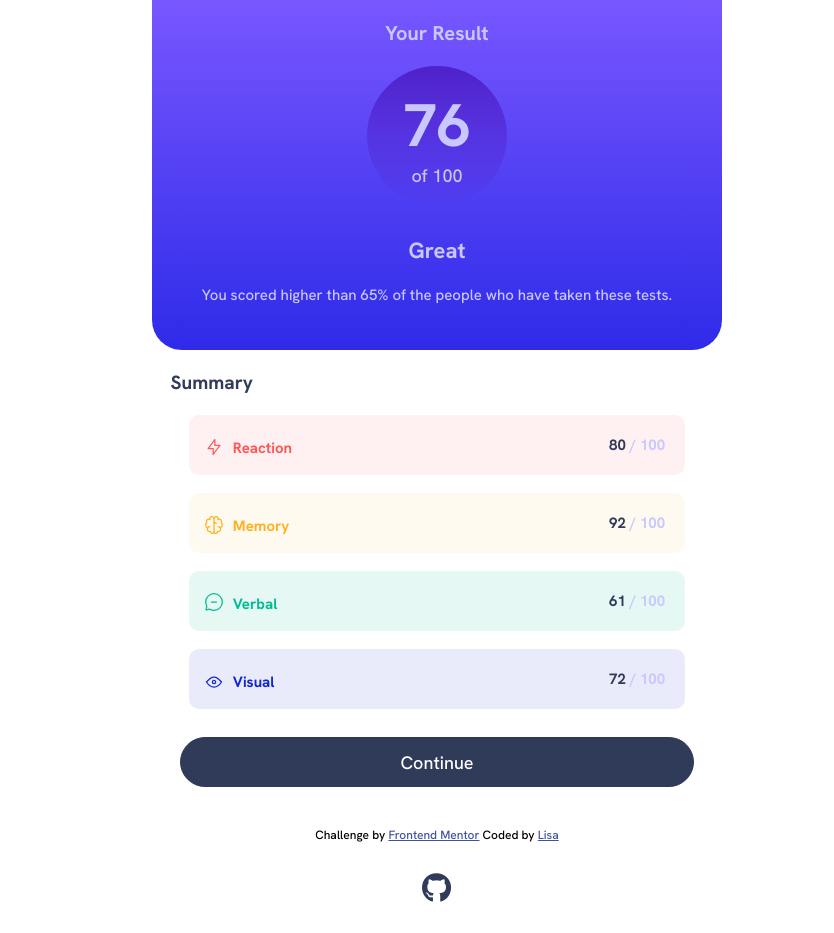
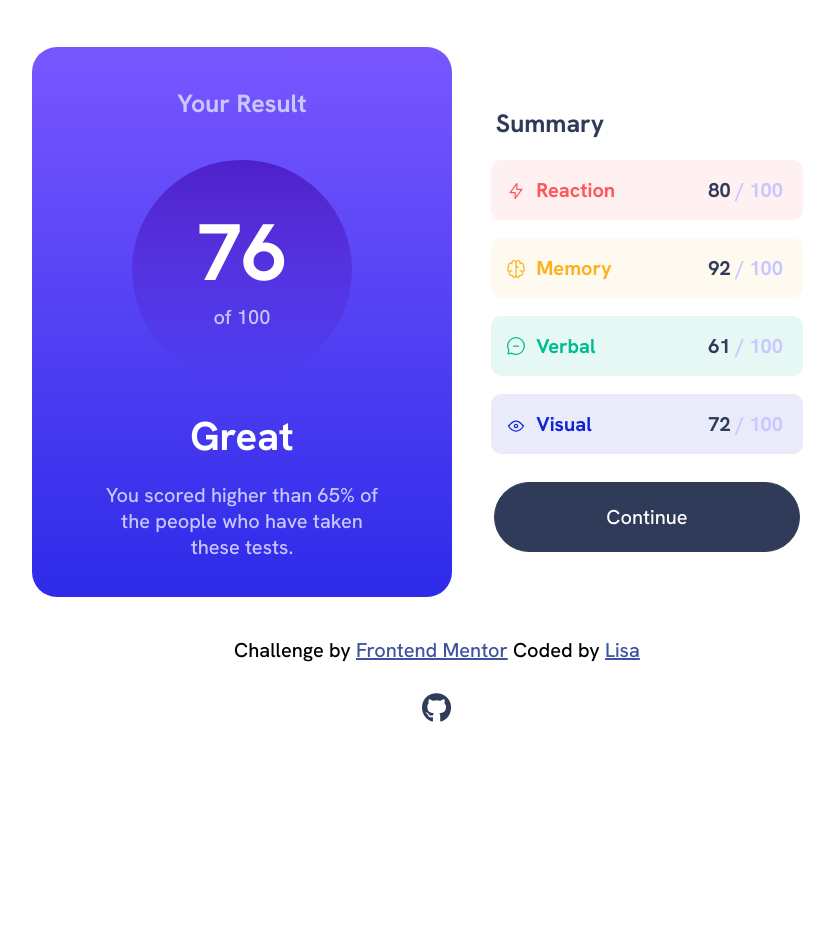
Before and after one commit to CrypticMango/results-summary-component, a plain HTML site: page index.html in a window 1536 px wide. Shown: the whole page, without its empty margins (331-1165 px from the left). After the commit the page ends 800 px from the top, so only its background shows below. Drawn offline with Linux system fonts and the light colour scheme.

Commit message:
worked on desktop view
-changed fonts
-changed padding for the stats section
-edited size of the circle in the result section

```diff
--- a/index.html
+++ b/index.html
@@ -30,8 +30,8 @@
       <p class="top-blurb">You scored higher than 65% of the people who have taken these tests.</p>
     </div>
 
+    <div class="stats-section">
       <h3>Summary</h3>
-
       <div class="reaction stats">
         <div class="word-image">
           <img src="/assets/images/icon-reaction.svg" alt="bolt">
@@ -39,7 +39,6 @@
         </div>
         <div><span>80 <span class="grey">/ 100</span></span></div>
       </div>
-
       <div class="memory stats">
         <div class="word-image">
           <img src="/assets/images/icon-memory.svg" alt="brain">
@@ -47,7 +46,6 @@
         </div>
         <div><span>92 <span class="grey">/ 100</span></span></div>
       </div>
-
       <div class="verbal stats">
         <div class="word-image">
          <img src="/assets/images/icon-verbal.svg" alt="speech-bubble">
@@ -55,7 +53,6 @@
         </div>
         <div class="rating"><span>61 <span class="grey">/ 100</span></span></div>
       </div>
-
       <div class="visual stats">
         <div class="word-image">
           <img src="/assets/images/icon-visual.svg" alt="eye">
@@ -63,8 +60,8 @@
         </div>
         <div><span>72 <span class="grey">/ 100</span></span></div>
       </div>
-
       <button>Continue</button>
+    </div>
   </main>
 
   <footer>
--- a/style.css
+++ b/style.css
@@ -181,3 +181,80 @@ button {
     margin: 30px;
     color: var(--dark-gray-blue);
 }
+
+@media (min-width: 1440px) {
+    body {
+        max-width: 1440px;
+    }
+
+    main {
+        display: flex;
+    }
+
+    h1 {
+        font-size: 25px;
+        margin-top: 20px;
+    }
+
+    h2 {
+        color: white;
+        font-size: 40px;
+    }
+
+    h3 {
+        font-size: 25px;
+        margin-top: 60px;
+    }
+
+    button {
+        height: 70px;
+        font-size: 20px;
+    }
+
+    .top-blurb {
+        font-size: 20px;
+        padding: 0px 70px;
+    }
+
+    .top-section {
+        height: 550px;
+        width: 420px;
+        border-radius: 25px;
+        z-index: 2;
+    }
+
+    .number-circle {
+        width: 180px;
+        height: 180px;
+        margin-top: 20px;
+    }
+
+    .seventy-six {
+        font-size: 80px;
+        color: white;
+        padding-top: 20px;
+    }
+
+    .one-hundred {
+        font-size: 20px;
+    }
+
+    .stats-section {
+        width: 340px;
+        height: 550px;
+        border-radius: 0px 25px 25px 0px;
+        z-index: 1;
+        padding: 0px 25px;
+    }
+
+    .stats {
+        font-size: 20px;
+    }
+
+    .attribution {
+        font-size: 20px;
+        margin-top: 40px;
+    }
+
+
+}
```
Lines whose indentation alone changed are shown as unchanged.
